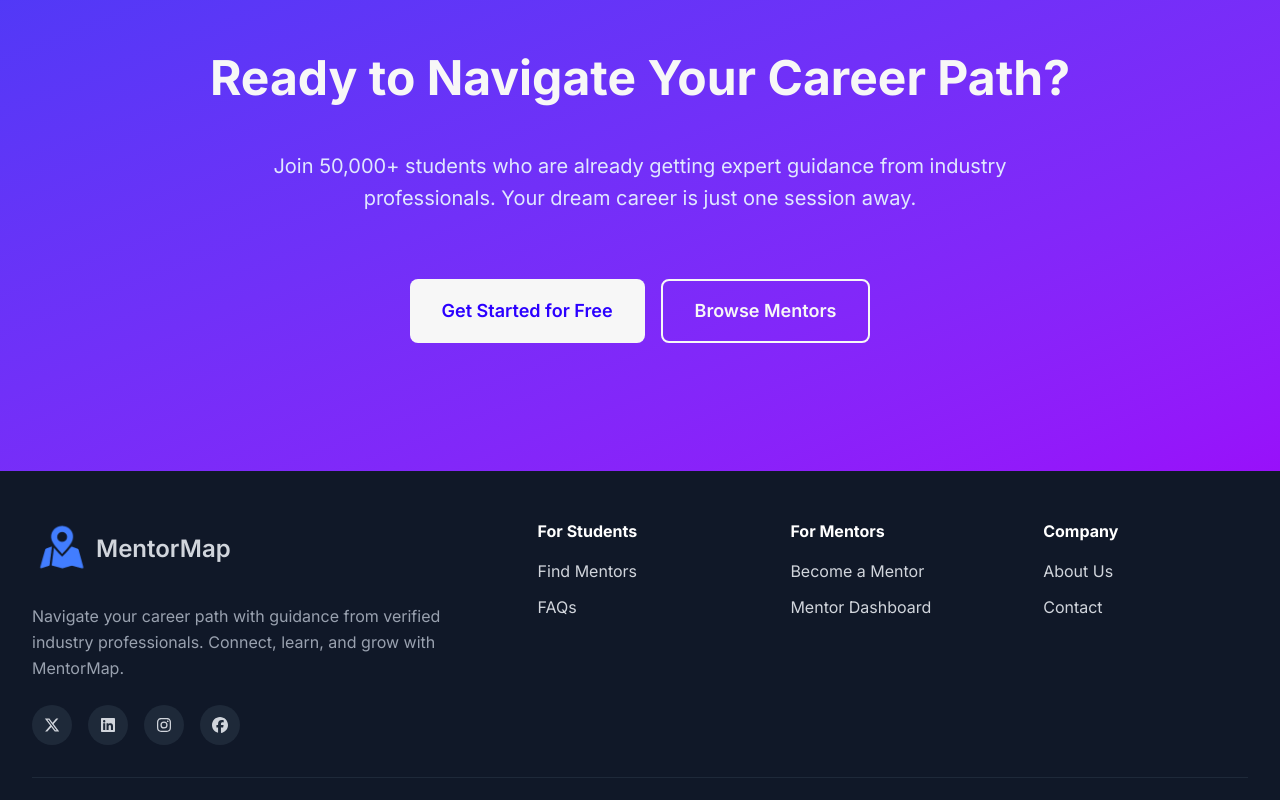
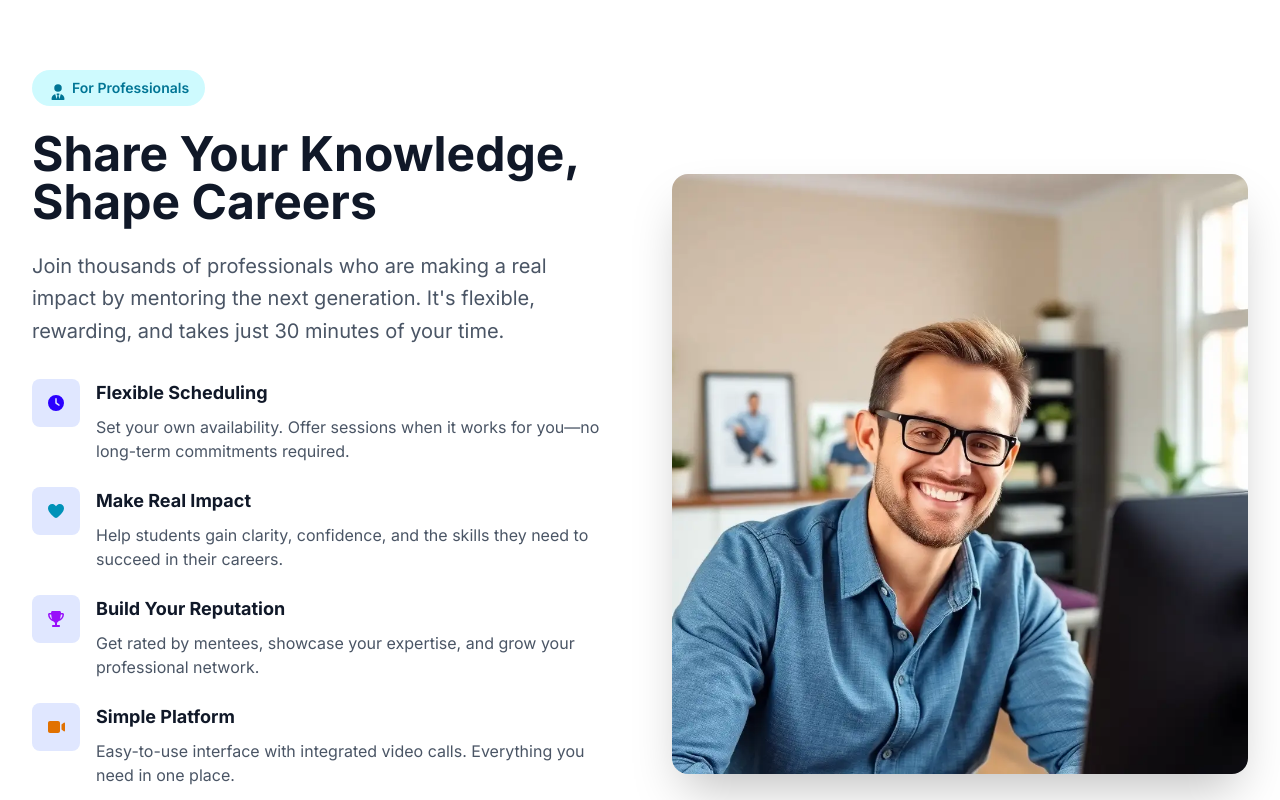
Before and after one commit to fatima99j/techtalks-MentorMap-nextjs-i, a Next.js app: page / in a window 1280 px wide. Shown: the part 5460-6260 px from the top of the page. Built offline with nearby package versions, Linux system fonts and the light colour scheme.

Commit message:
Add the become a mentor section

```diff
--- /dev/null
+++ b/app/_components/MentorFeaturesList.js
@@ -0,0 +1,58 @@
+import {
+  faClock,
+  faHeart,
+  faTrophy,
+  faVideo,
+} from "@fortawesome/free-solid-svg-icons";
+import { FontAwesomeIcon } from "@fortawesome/react-fontawesome";
+
+const mentorFeatures = [
+  {
+    name: "Flexible Scheduling",
+    icon: (
+      <FontAwesomeIcon icon={faClock} className="w-4 h-4 text-primary-600" />
+    ),
+    description:
+      "Set your own availability. Offer sessions when it works for you—no long-term commitments required.",
+  },
+  {
+    name: "Make Real Impact",
+    icon: <FontAwesomeIcon icon={faHeart} className="w-4 h-4 text-cyan-600" />,
+    description:
+      "Help students gain clarity, confidence, and the skills they need to succeed in their careers.",
+  },
+  {
+    name: "Build Your Reputation",
+    icon: (
+      <FontAwesomeIcon icon={faTrophy} className="w-4 h-4 text-purple-600" />
+    ),
+    description:
+      "Get rated by mentees, showcase your expertise, and grow your professional network.",
+  },
+  {
+    name: "Simple Platform",
+    icon: <FontAwesomeIcon icon={faVideo} className="w-4 h-4 text-amber-600" />,
+    description:
+      "Easy-to-use interface with integrated video calls. Everything you need in one place.",
+  },
+];
+
+export default function MentorFeaturesList() {
+  return (
+    <div className="space-y-6 mb-8">
+      {mentorFeatures.map((feature) => (
+        <div className="flex items-start space-x-4" key={feature.name}>
+          <div className="w-12 h-12 bg-indigo-100 rounded-lg flex items-center justify-center flex-shrink-0">
+            {feature.icon}
+          </div>
+          <div>
+            <h4 className="text-lg font-bold text-gray-900 mb-2">
+              {feature.name}
+            </h4>
+            <p className="text-gray-600">{feature.description}</p>
+          </div>
+        </div>
+      ))}
+    </div>
+  );
+}
--- a/app/_components/SectionTag.js
+++ b/app/_components/SectionTag.js
@@ -9,6 +9,7 @@ const sectionTagColors = {
     bg: "bg-indigo-100",
     text: "text-indigo-700",
   },
+  cyan: { bg: "bg-cyan-100", text: "text-cyan-700" },
   purple: {
     bg: "bg-purple-100",
     text: "text-purple-700",
--- /dev/null
+++ b/app/_components/sections/BeMentor.js
@@ -0,0 +1,51 @@
+import MentorImage from "@/public/mentor.webp";
+import { faArrowRight, faUserTie } from "@fortawesome/free-solid-svg-icons";
+import { FontAwesomeIcon } from "@fortawesome/react-fontawesome";
+import Image from "next/image";
+import Button from "../Button";
+import SectionTag from "../SectionTag";
+import MentorFeaturesList from "../MentorFeaturesList";
+
+export default function BeMentor() {
+  return (
+    <section className="py-24">
+      <div className="container--common">
+        <div className="grid grid-cols-1 lg:grid-cols-2 gap-16 items-center">
+          <div>
+            <SectionTag
+              color="cyan"
+              label="For Professionals"
+              icon={<FontAwesomeIcon icon={faUserTie} />}
+            />
+
+            <h2 className="text-4xl lg:text-5xl font-bold text-gray-900 mb-6">
+              Share Your Knowledge, Shape Careers
+            </h2>
+            <p className="text-xl text-gray-600 mb-8 leading-relaxed">
+              Join thousands of professionals who are making a real impact by
+              mentoring the next generation. It&apos;s flexible, rewarding, and
+              takes just 30 minutes of your time.
+            </p>
+
+            <MentorFeaturesList />
+
+            <Button size="large" classes="w-auto!">
+              Become a mentor{" "}
+              <FontAwesomeIcon icon={faArrowRight} className="w-4 h-4" />
+            </Button>
+          </div>
+
+          {/* Image */}
+          <div className="md:h-[600px] w-full overflow-hidden rounded-2xl shadow-2xl aspect-square relative">
+            <Image
+              className="object-cover"
+              fill
+              src={MentorImage}
+              alt="professional mentor smiling during video call with student, modern home office setup, natural lighting, professional photography"
+            />
+          </div>
+        </div>
+      </div>
+    </section>
+  );
+}
--- a/app/page.js
+++ b/app/page.js
@@ -1,9 +1,10 @@
+import BeMentor from "./_components/sections/BeMentor";
 import CTASection from "./_components/sections/CTASection";
 import Features from "./_components/sections/Features";
 import Hero from "./_components/sections/Hero";
 import HowItWorks from "./_components/sections/HowItWorks";
 import ProblemSolution from "./_components/sections/ProblemSolution";
-import SessionTypes from "./_components/sections/SessionTypes";
+import SessionTypes from "./_components/sections/Sessiontypes";
 
 export default function Home() {
   return (
@@ -13,6 +14,7 @@ export default function Home() {
       <ProblemSolution />
       <HowItWorks />
       <SessionTypes />
+      <BeMentor />
       <CTASection />
     </>
   );
```
Also changed, not shown: public/mentor.webp (added).
